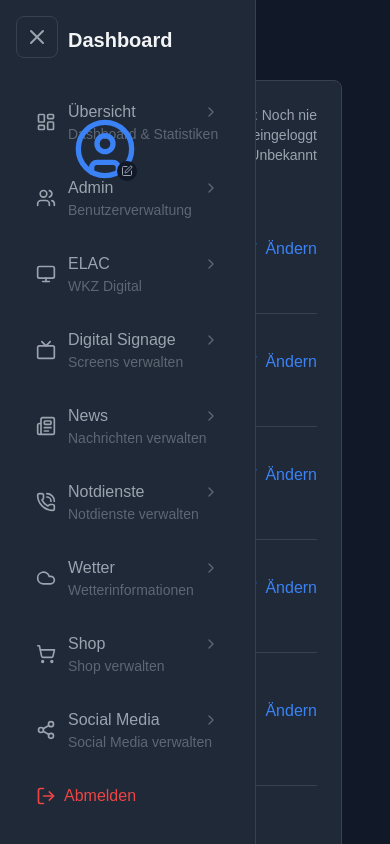
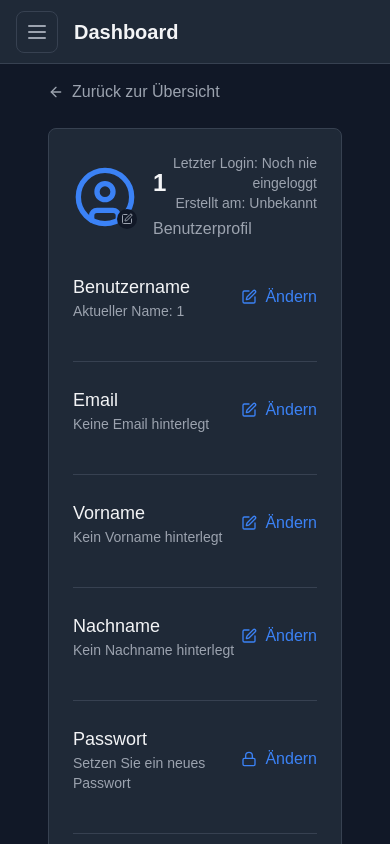
Before and after one commit to Zutavern/apo, a Next.js app: page /dashboard/admin/1 in a window 390 px wide. Shown: the top 844 px of the page. Built offline with nearby package versions, Linux system fonts and the light colour scheme; no server answers; the database is empty.

Commit message:
Dashboard Layout verbessert: Mobile Header und fixierte Sidebar

```diff
--- a/app/dashboard/layout.tsx
+++ b/app/dashboard/layout.tsx
@@ -1,6 +1,6 @@
 'use client'
 
-import { useState } from 'react'
+import { useState, useEffect } from 'react'
 import { useRouter, usePathname } from 'next/navigation'
 import Link from 'next/link'
 import {
@@ -81,16 +81,24 @@ export default function DashboardLayout({
 }: {
   children: React.ReactNode
 }) {
-  const [isSidebarOpen, setSidebarOpen] = useState(true)
+  const [isSidebarOpen, setSidebarOpen] = useState(false)
   const router = useRouter()
   const pathname = usePathname()
 
+  // Sidebar automatisch schließen bei Routenwechsel auf mobilen Geräten
+  useEffect(() => {
+    if (window.innerWidth < 1024) {
+      setSidebarOpen(false)
+    }
+  }, [pathname])
+
   return (
-    <div className="min-h-screen bg-gray-900 text-gray-100">
-      {/* Mobile Sidebar Toggle */}
+    <div className="min-h-screen bg-gray-900 text-gray-100 lg:flex">
+      {/* Header mit Mobile Menu Toggle */}
+      <div className="fixed top-0 left-0 right-0 h-16 bg-gray-800 border-b border-gray-700 flex items-center lg:hidden z-40">
         <button
           onClick={() => setSidebarOpen(!isSidebarOpen)}
-        className="lg:hidden fixed top-4 left-4 z-50 p-2 bg-gray-800 rounded-lg border border-gray-700"
+          className="p-2 ml-4 bg-gray-800 rounded-lg border border-gray-700"
         >
           {isSidebarOpen ? (
             <X className="h-6 w-6 text-gray-400" />
@@ -98,12 +106,14 @@ export default function DashboardLayout({
             <Menu className="h-6 w-6 text-gray-400" />
           )}
         </button>
+        <h1 className="text-xl font-bold ml-4">Dashboard</h1>
+      </div>
 
       {/* Sidebar */}
       <aside
-        className={`fixed top-0 left-0 h-full w-64 bg-gray-800 border-r border-gray-700 transform transition-transform duration-200 ease-in-out ${
+        className={`fixed top-0 left-0 h-screen w-64 bg-gray-800 border-r border-gray-700 transform transition-transform duration-200 ease-in-out ${
           isSidebarOpen ? 'translate-x-0' : '-translate-x-full'
-        } lg:translate-x-0`}
+        } lg:translate-x-0 z-30`}
       >
         <div className="p-6">
           <div className="flex items-center gap-3 mb-8">
@@ -138,7 +148,7 @@ export default function DashboardLayout({
           </nav>
         </div>
 
-        <div className="absolute bottom-0 left-0 right-0 p-6">
+        <div className="p-6 border-t border-gray-700">
           <button
             onClick={async () => {
               await fetch('/api/auth/logout', { method: 'POST' })
@@ -153,12 +163,8 @@ export default function DashboardLayout({
       </aside>
 
       {/* Main Content */}
-      <main
-        className={`transition-all duration-200 ${
-          isSidebarOpen ? 'lg:ml-64' : ''
-        }`}
-      >
-        <div className="p-8">{children}</div>
+      <main className="lg:pl-64 w-full min-h-screen">
+        <div className="p-8 lg:pt-8 pt-20">{children}</div>
       </main>
     </div>
   )
--- a/app/dashboard/weather/page.tsx
+++ b/app/dashboard/weather/page.tsx
@@ -1712,13 +1712,10 @@ export default function WeatherPage() {
         )}
       </div>
 
-      {/* Nacht-Modus Button */}
+      {/* Tag/Nacht Anzeige */}
       <div className="flex justify-end mt-6">
-        <button
-          onClick={() => setIsNightMode(!isNightMode)}
-          className="flex items-center gap-2 px-4 py-2 bg-gray-800 rounded-lg border border-gray-700 hover:bg-gray-700/50 transition-colors"
-        >
-          {isNightMode ? (
+        <div className="flex items-center gap-2 px-4 py-2 bg-gray-800 rounded-lg border border-gray-700">
+          {weatherData.current.is_day ? (
             <>
               <Sun className="h-5 w-5 text-yellow-500" />
               <span>Tag-Modus</span>
@@ -1729,7 +1726,7 @@ export default function WeatherPage() {
               <span>Nacht-Modus</span>
             </>
           )}
-        </button>
+        </div>
       </div>
     </div>
   )
```
Lines whose indentation alone changed are shown as unchanged.
